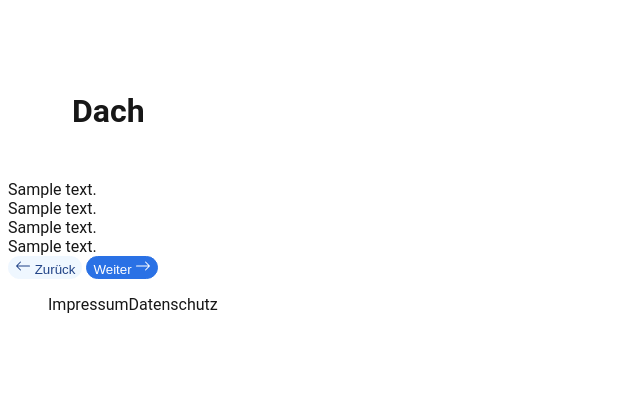
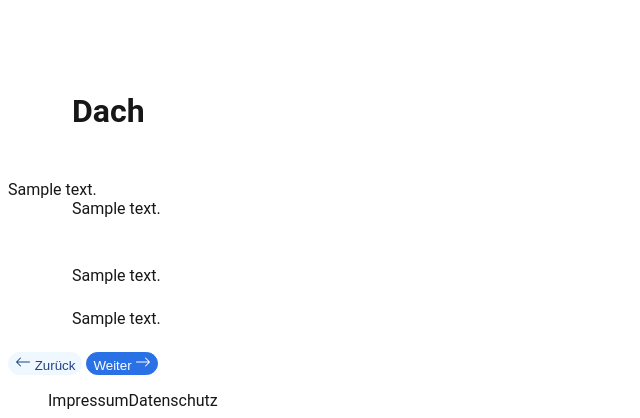
Before and after one commit to rl-institut/bd_app, a Django app: template building_dialouge_webapp/templates/pages/roof.html in a window 1280 px wide. Shown: the part 729-1147 px from the top of the page, without its empty margins (0-640 px from the left). Before the commit the page ends 1042 px from the top, so only its background shows below. Run offline with Django 4.2, Linux system fonts and the light colour scheme; the template is opened without the code that fills it: most values are stand-ins (such as "Sample title", 1, 10 or a date in 2020); style sheets or scripts are compiled from the project's sources; parts of the project's set-up code (start-up, migrations or seed data) failed here and were passed over; some libraries are stand-ins or nearby versions.

Commit message:
Fix layout for simple forms

```diff
--- a/building_dialouge_webapp/templates/pages/roof.html
+++ b/building_dialouge_webapp/templates/pages/roof.html
@@ -12,9 +12,29 @@
       <div class="help"></div>
     </div>
     <div id="roof_type">{{ roof_type.content | safe }}</div>
-    <div id="roof_details">{{ roof_details.content | safe }}</div>
-    <div id="roof_usage_now">{{ roof_usage_now.content | safe }}</div>
-    <div id="roof_usage_future">{{ roof_usage_future.content | safe }}</div>
-    <div id="roof_insulation">{{ roof_insulation.content | safe }}</div>
+    <div class="step-question">
+      <div class="step-container">
+        <div id="roof_details" class="main">{{ roof_details.content | safe }}</div>
+        <div class="help"></div>
+      </div>
+    </div>
+    <div class="step-question">
+      <div class="step-container">
+        <div id="roof_usage_now" class="main">{{ roof_usage_now.content | safe }}</div>
+        <div class="help"></div>
+      </div>
+    </div>
+    <div class="step-question">
+      <div class="step-container">
+        <div id="roof_usage_future" class="main">{{ roof_usage_future.content | safe }}</div>
+        <div class="help"></div>
+      </div>
+    </div>
+    <div class="step-question">
+      <div class="step-container">
+        <div id="roof_insulation" class="main">{{ roof_insulation.content | safe }}</div>
+        <div class="help"></div>
+      </div>
+    </div>
   </section>
 {% endblock content %}
```
